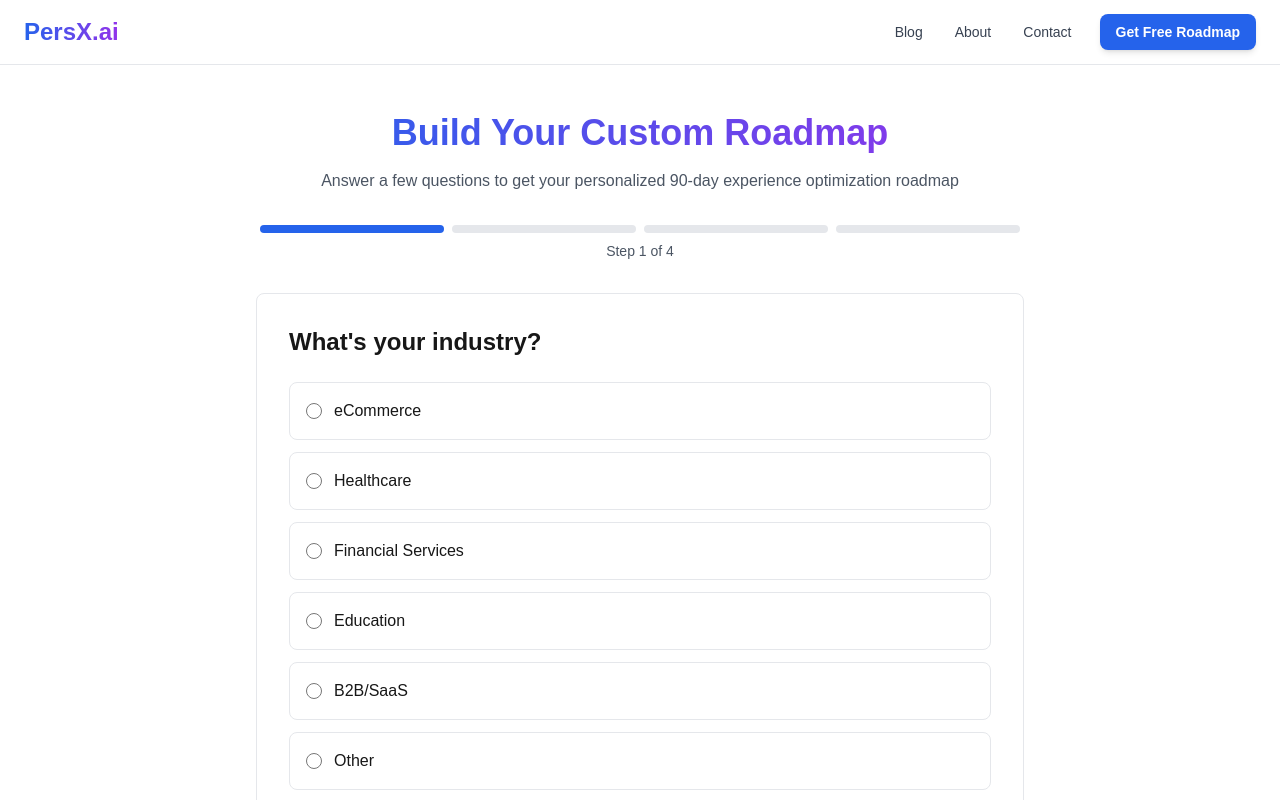
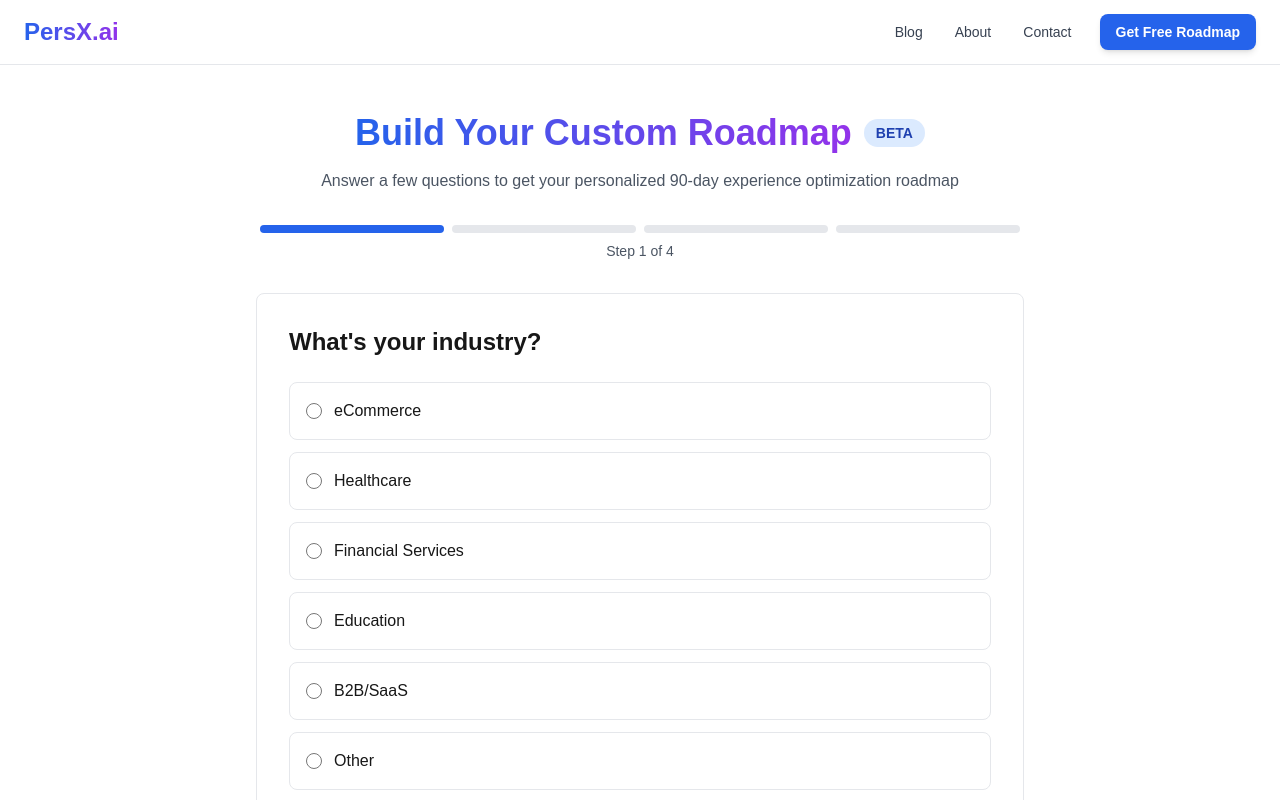
Before and after one commit to persx/persx, a Next.js app: page /start in a window 1280 px wide. Shown: the top 800 px of the page. Built offline with nearby package versions, Linux system fonts and the light colour scheme.

Commit message:
Add BETA badge to start form headline
🤖 Generated with [Claude Code](https://claude.com/claude-code)

Co-Authored-By: Claude <noreply@anthropic.com>

```diff
--- a/app/start/page.tsx
+++ b/app/start/page.tsx
@@ -330,9 +330,14 @@ export default function StartPage() {
   return (
     <div className="container mx-auto px-4 md:px-6 py-12">
       <div className="max-w-3xl mx-auto">
-        <h1 className="text-4xl font-bold mb-4 text-center bg-gradient-to-r from-blue-600 to-purple-600 bg-clip-text text-transparent">
-          Build Your Custom Roadmap
-        </h1>
+        <div className="flex items-center justify-center gap-3 mb-4">
+          <h1 className="text-4xl font-bold text-center bg-gradient-to-r from-blue-600 to-purple-600 bg-clip-text text-transparent">
+            Build Your Custom Roadmap
+          </h1>
+          <span className="px-3 py-1 text-sm font-bold bg-blue-100 dark:bg-blue-900 text-blue-800 dark:text-blue-200 rounded-full">
+            BETA
+          </span>
+        </div>
         <p className="text-center text-gray-600 dark:text-gray-400 mb-8">
           Answer a few questions to get your personalized 90-day experience optimization roadmap
         </p>
```
